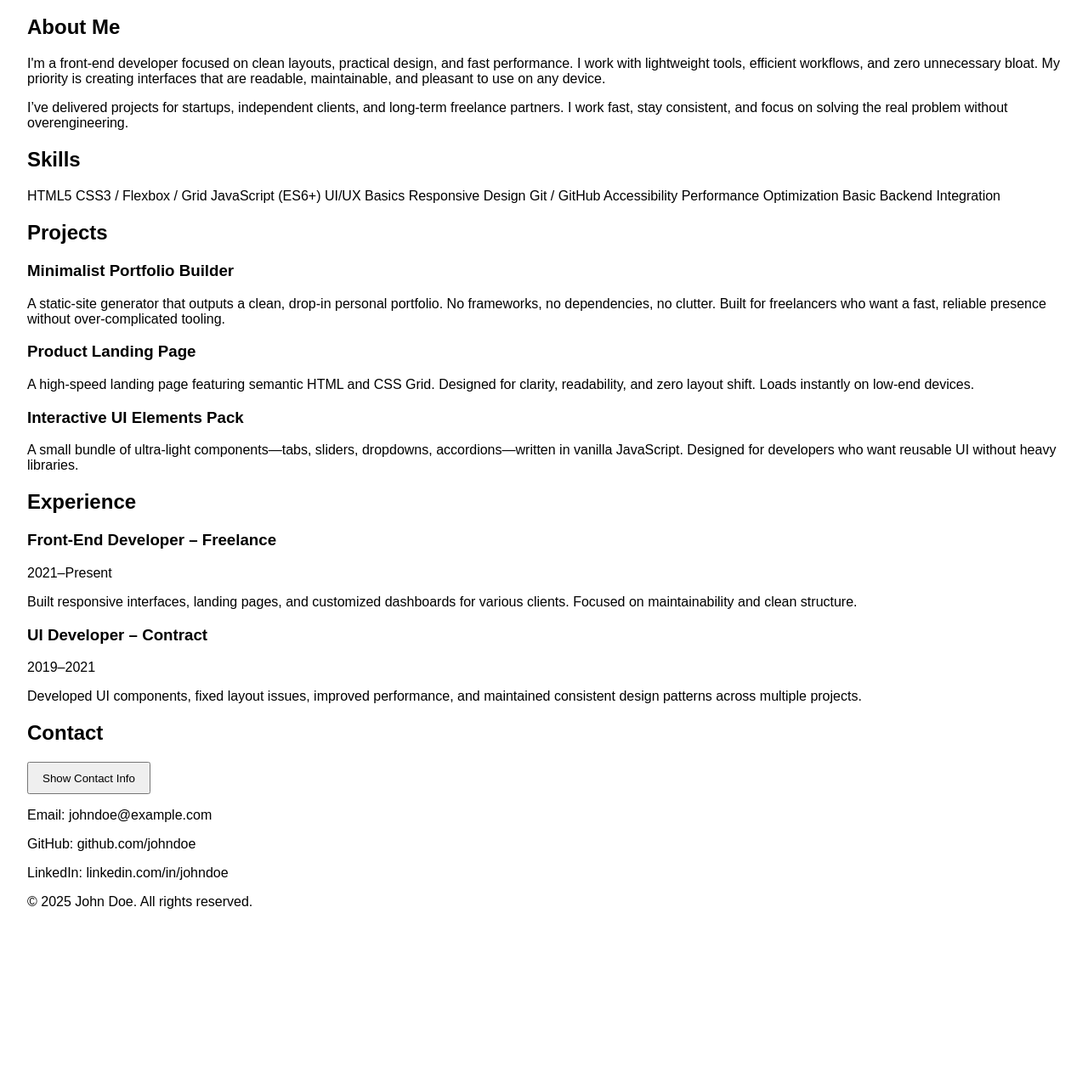
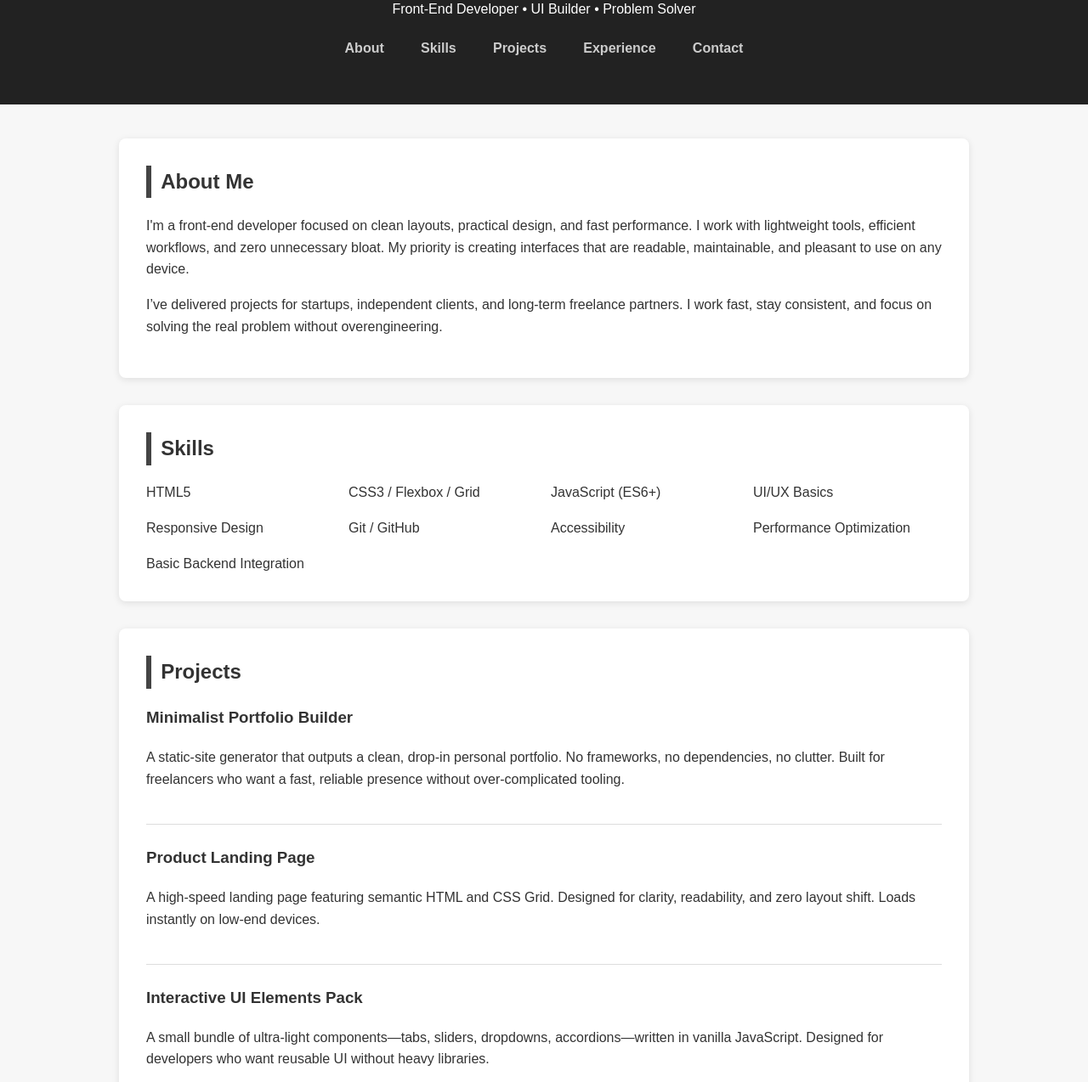
Before and after one commit to SpidyAarav27/Website, a plain HTML site: page index.html in a window 1280 px wide. Shown: the part 144-1418 px from the top of the page at 85% size. Before the commit the page ends 1247 px from the top, so only its background shows below. Drawn offline with Linux system fonts and the light colour scheme; a script that the page names is missing.

Commit message:
Update styles.css

```diff
--- a/styles.css
+++ b/styles.css
@@ -1,14 +1,114 @@
 body {
-  font-family: sans-serif;
-  margin: 2rem;
+  margin: 0;
+  font-family: Arial, sans-serif;
+  line-height: 1.6;
+  background: #f7f7f7;
+  color: #333;
+}
+
+header {
+  background: #222;
+  color: #fff;
+  text-align: center;
+  padding: 3rem 1.5rem;
+}
+
+.tagline {
+  margin: 0.5rem 0 1rem;
+}
+
+nav {
+  display: flex;
+  justify-content: center;
+  gap: 1.5rem;
+  flex-wrap: wrap;
+  margin-top: 1rem;
+}
+
+nav a {
+  color: #ccc;
+  text-decoration: none;
+  font-weight: bold;
+  padding: 0.3rem 0.6rem;
+  transition: 0.2s;
+}
+
+nav a:hover {
+  color: #fff;
+}
+
+main {
+  max-width: 1000px;
+  margin: 2.5rem auto;
+  padding: 0 1rem;
+}
+
+section {
+  background: #fff;
+  padding: 2rem;
+  border-radius: 8px;
+  margin-bottom: 2rem;
+  box-shadow: 0 2px 8px rgba(0,0,0,0.1);
+}
+
+h2 {
+  margin-top: 0;
+  border-left: 6px solid #444;
+  padding-left: 0.7rem;
+}
+
+.skills-grid {
+  display: grid;
+  grid-template-columns: repeat(auto-fit, minmax(180px, 1fr));
+  gap: 1rem;
+  margin-top: 1rem;
+}
+
+.project {
+  border-bottom: 1px solid #ddd;
+  padding-bottom: 1.5rem;
+  margin-bottom: 1.5rem;
+}
+
+.project:last-child {
+  border-bottom: none;
+}
+
+.exp {
+  margin-bottom: 1.5rem;
+}
+
+.exp .years {
+  color: #555;
+  font-size: 0.9rem;
+  margin: 0.2rem 0 0.5rem;
 }
 
 button {
-  padding: 0.6rem 1rem;
+  padding: 0.7rem 1rem;
+  border: none;
+  background: #222;
+  color: #fff;
+  border-radius: 4px;
   cursor: pointer;
 }
 
-#output {
+button:hover {
+  background: #000;
+}
+
+#contactBox {
+  display: none;
+  background: #eee;
+  padding: 1rem;
   margin-top: 1rem;
-  font-size: 1.1rem;
+  border-radius: 6px;
 }
+
+footer {
+  text-align: center;
+  padding: 2rem;
+  background: #222;
+  color: #ccc;
+  margin-top: 3rem;
+}
```
